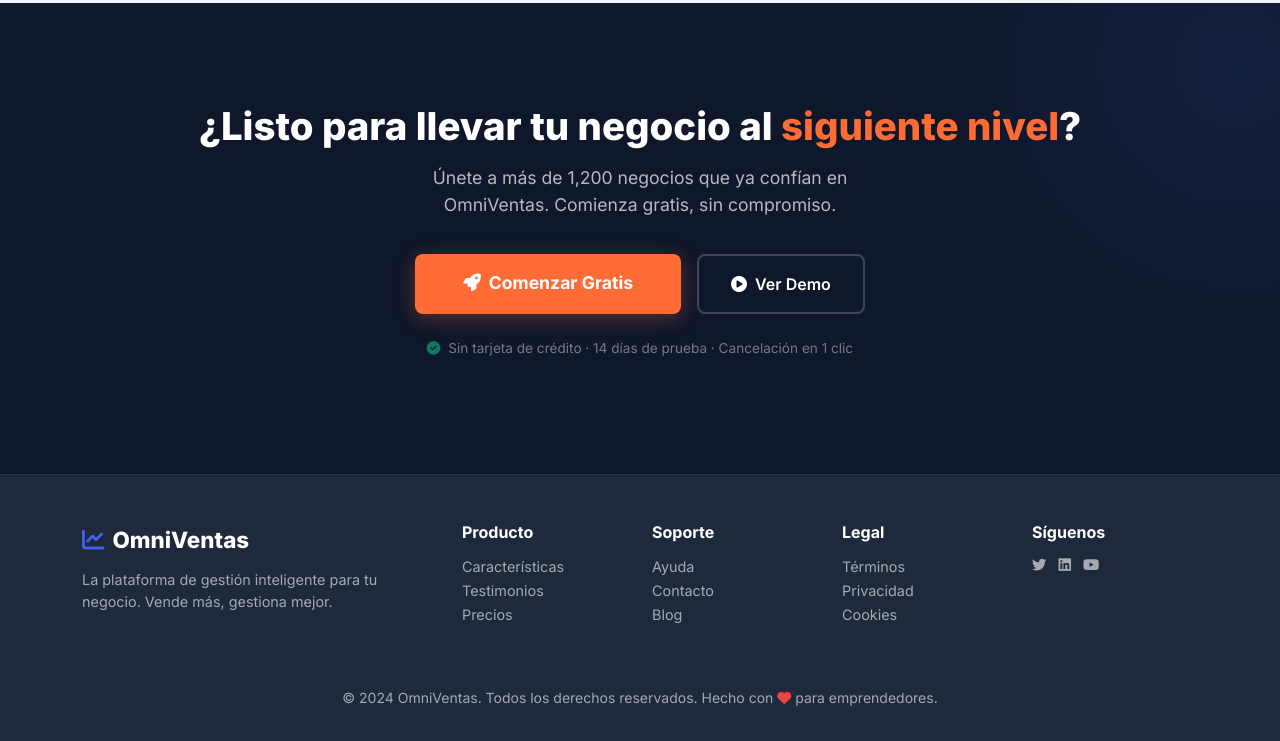
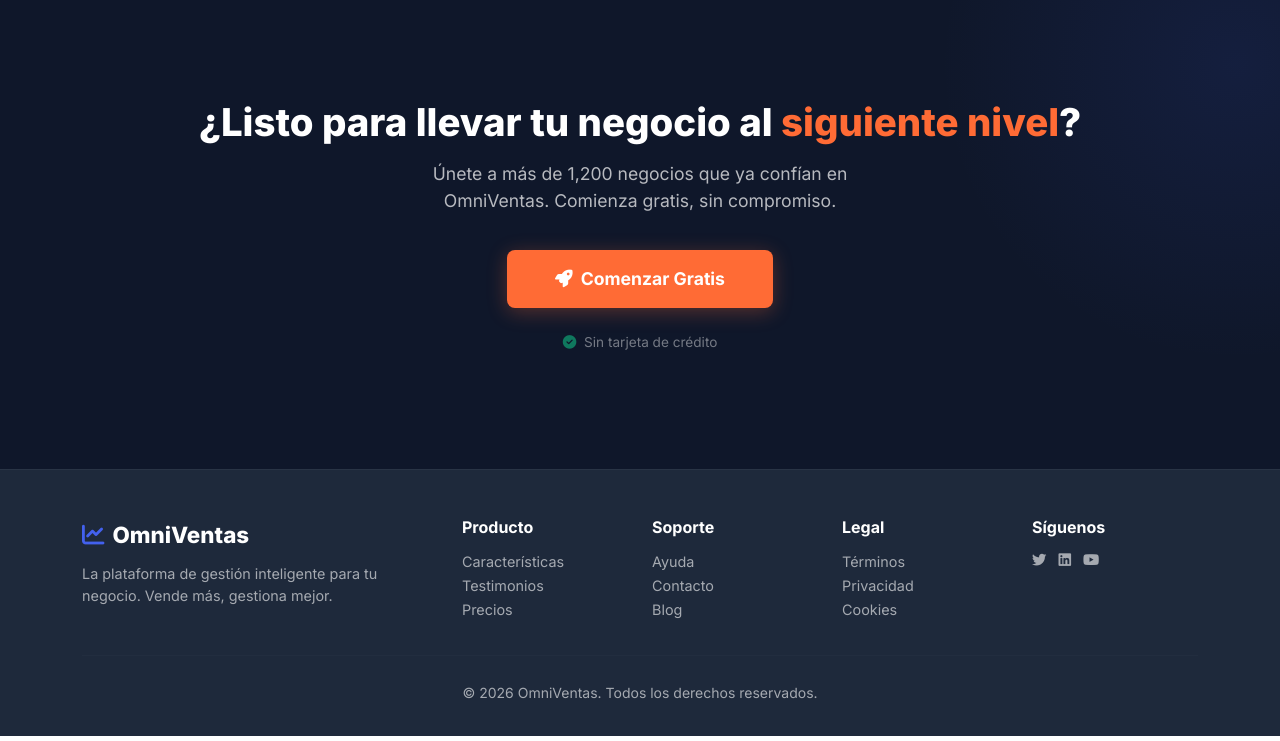
Before and after one commit to TheKiller-sys/OmniVentas-Plataform, a Flask app: page / in a window 1280 px wide. Shown: the part 2631-3372 px from the top of the page. Run offline with Flask 3, Linux system fonts and the light colour scheme; some libraries are stand-ins or nearby versions.

Commit message:
Update index.html by removing demo link and footer year
Removed demo link and updated footer copyright year.

```diff
--- a/templates/index.html
+++ b/templates/index.html
@@ -935,10 +935,6 @@
                             Comenzar Gratis
                             <i class="fas fa-arrow-right"></i>
                         </a>
-                        <a href="#features" class="btn btn-secondary-hero">
-                            <i class="fas fa-play-circle"></i>
-                            Ver Demo
-                        </a>
                     </div>
 
                     <div class="hero-stats">
@@ -1150,13 +1146,10 @@
                 <a href="/signup" class="btn btn-cta">
                     <i class="fas fa-rocket me-2"></i>Comenzar Gratis
                 </a>
-                <a href="#features" class="btn btn-cta-outline">
-                    <i class="fas fa-play-circle me-2"></i>Ver Demo
-                </a>
             </div>
             <p style="margin-top: 24px; font-size: 0.85rem; opacity: 0.6;">
                 <i class="fas fa-check-circle me-1" style="color: var(--color-success);"></i>
-                Sin tarjeta de crédito · 14 días de prueba · Cancelación en 1 clic
+                Sin tarjeta de crédito
             </p>
         </div>
     </section>
@@ -1204,7 +1197,7 @@
             </div>
             <hr style="border-color: rgba(255,255,255,0.08); margin: 32px 0 24px;">
             <div class="text-center">
-                <small>&copy; 2024 OmniVentas. Todos los derechos reservados. Hecho con <i class="fas fa-heart" style="color: #EF4444;"></i> para emprendedores.</small>
+                <small>&copy; 2026 OmniVentas. Todos los derechos reservados.</small>
             </div>
         </div>
     </footer>
```
